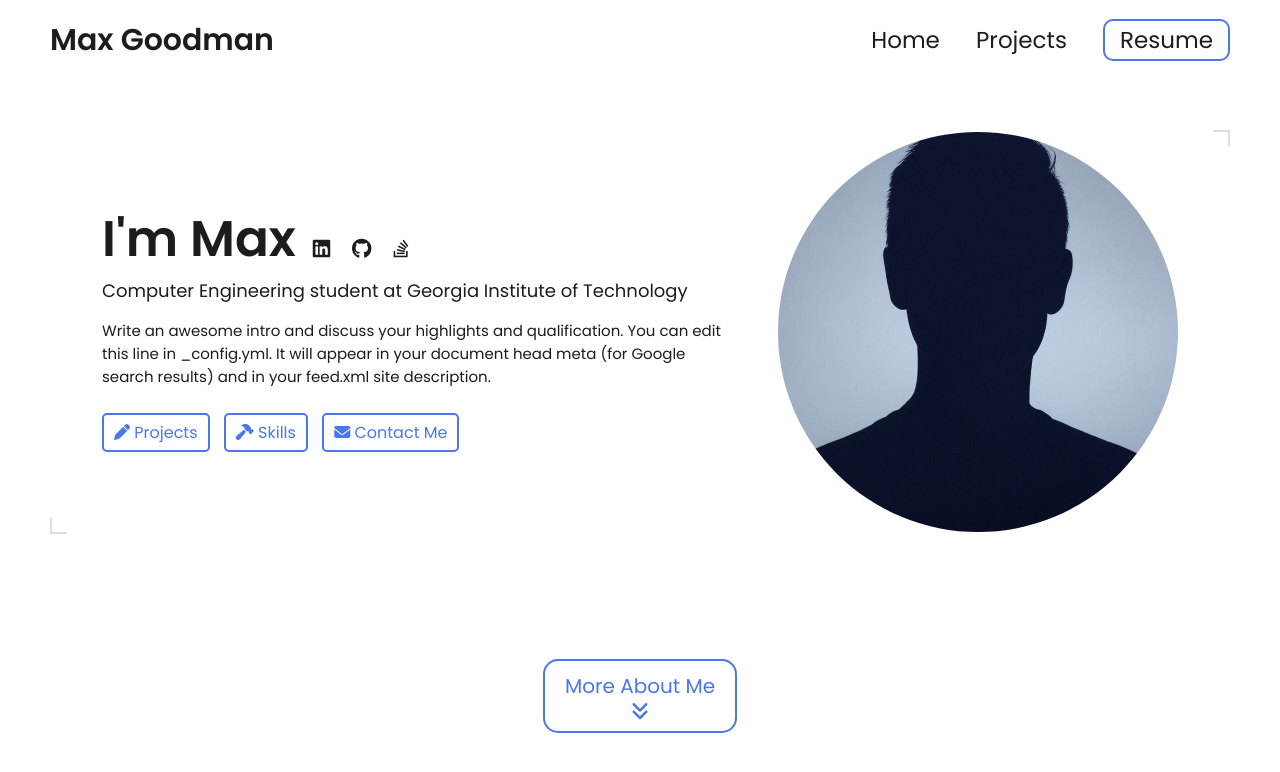
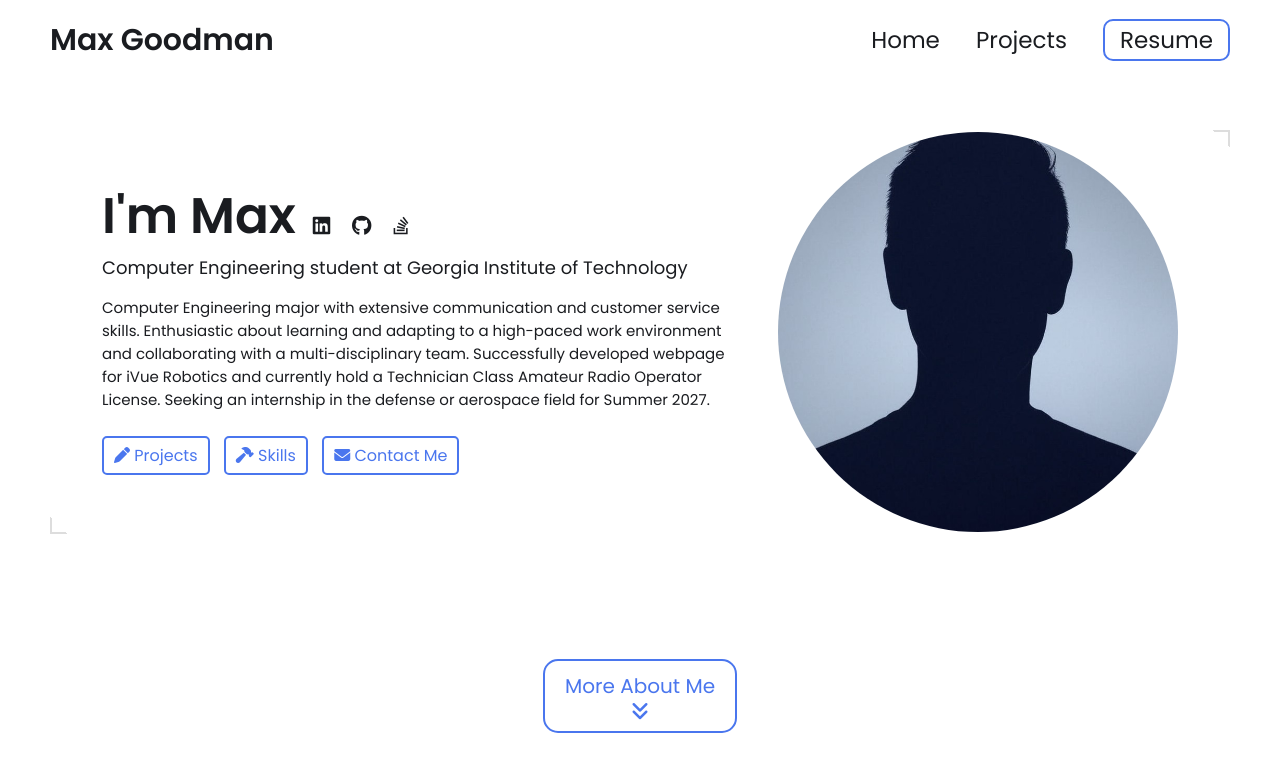
Before and after one commit to Maxgoodman07/Maxgoodman07.github.io, a Jekyll site: the page built from index.html, in a window 1280 px wide and 900 px high. Shown: the top 772 px of the window. Built offline with Jekyll 4.4.1, drawn with Linux system fonts in a browser that asks for light colours.

Commit message:
Update _config.yml

```diff
--- a/_config.yml
+++ b/_config.yml
@@ -15,9 +15,10 @@ title: Max Goodman's ePortfolio # This is what shows up in the tab of the browse
 name: Max Goodman
 headline: Computer Engineering student at Georgia Institute of Technology
 description: >- # dont remove this line. this will ignore all new lines until the next section
-  Write an awesome intro and discuss your highlights and qualification. You can edit this
-  line in _config.yml. It will appear in your document head meta (for
-  Google search results) and in your feed.xml site description.
+  Computer Engineering major with extensive communication and customer service skills. Enthusiastic about learning and adapting to
+  a high-paced work environment and collaborating with a multi-disciplinary team. Successfully developed webpage for iVue Robotics
+  and currently hold a Technician Class Amateur Radio Operator License. Seeking an internship in the defense or aerospace field for
+  Summer 2027.
 
 # Place your profile image in /assets/images/profile-image/folder and edit the file name
 profile_image: ./assets/images/profile-image/avatar.jpeg
```
